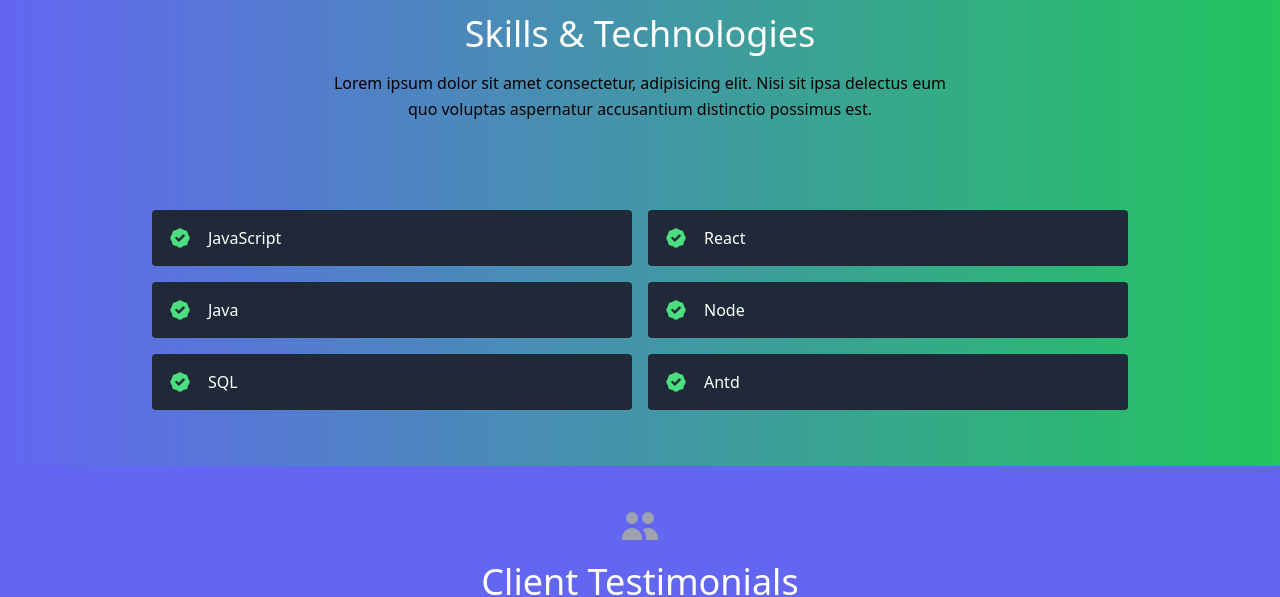
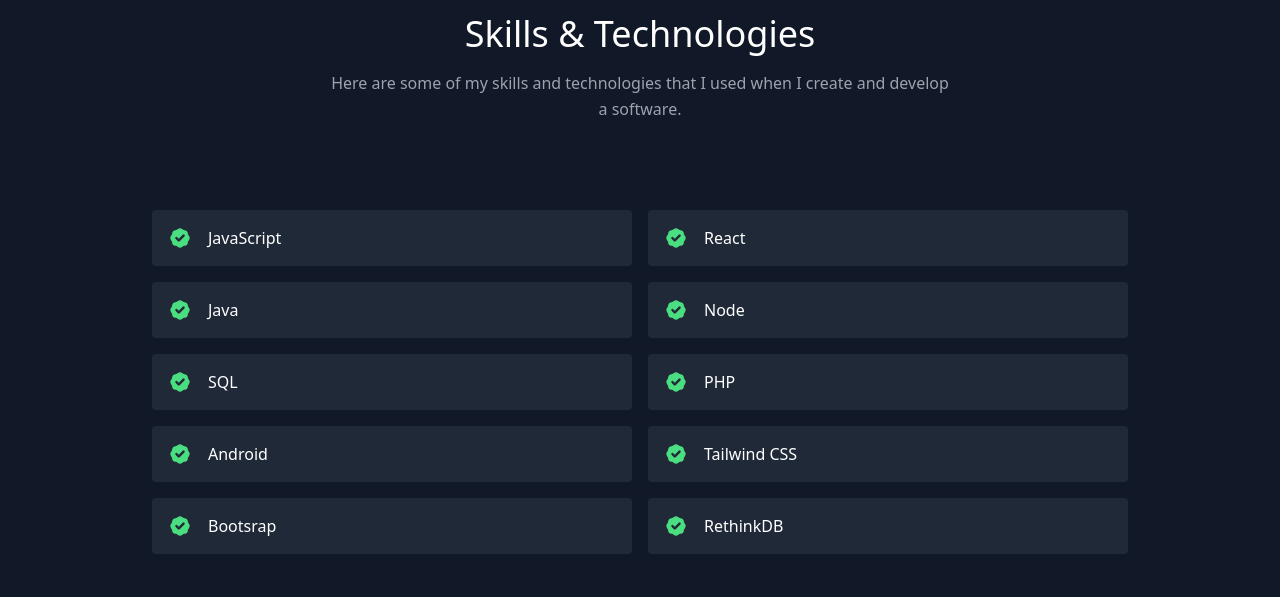
Before and after one commit to CPongaseJr/CPJ-Portfolio, a React (Create React App) app: page / in a window 1280 px wide. Shown: the part 1545-2142 px from the top of the page. Built offline with nearby package versions, Linux system fonts and the light colour scheme.

Commit message:
change color

```diff
--- a/public/index.html
+++ b/public/index.html
@@ -3,14 +3,14 @@
 <html lang="en">
   <head>
     <meta charset="utf-8" />
-    <link rel="icon" href="%PUBLIC_URL%/jayr.png" />
+    <link rel="icon" href="%PUBLIC_URL%/Jayr1.png" />
     <meta name="viewport" content="width=device-width, initial-scale=1" />
     <meta name="theme-color" content="#000000" />
     <meta
       name="description"
       content="Web site created using create-react-app"
     />
-    <link rel="apple-touch-icon" href="%PUBLIC_URL%/logo192.png" />
+    <link rel="apple-touch-icon" href="%PUBLIC_URL%/Jayr1.png" />
     <!--
       manifest.json provides metadata used when your web app is installed on a
       user's mobile device or desktop. See https://developers.google.com/web/fundamentals/web-app-manifest/
--- a/src/Components/Skills.js
+++ b/src/Components/Skills.js
@@ -5,16 +5,14 @@
 export default function Skills() {
     return (
         <section id="skills">
-          <div className="bg-gradient-to-r from-indigo-500 to-green-500 container px-5 py-10 mx-auto">
+          <div className="container px-5 py-10 mx-auto">
             <div className="text-center mb-20">
               <ChipIcon className="w-10 inline-block mb-4" />
               <h1 className="sm:text-4xl text-3xl font-medium title-font text-white mb-4">
                 Skills &amp; Technologies
               </h1>
-              <p className="text-black text-base leading-relaxed xl:w-2/4 lg:w-3/4 mx-auto">
-                Lorem ipsum dolor sit amet consectetur, adipisicing elit. Nisi sit
-                ipsa delectus eum quo voluptas aspernatur accusantium distinctio
-                possimus est.
+              <p className=" text-base leading-relaxed xl:w-2/4 lg:w-3/4 mx-auto">
+               Here are some of my skills and technologies that I used when I create and develop a software.
               </p>
             </div>
             <div className="flex flex-wrap lg:w-4/5 sm:mx-auto sm:mb-2 -mx-2">
--- a/src/Components/Testimonials.js
+++ b/src/Components/Testimonials.js
@@ -1,12 +1,12 @@
 import React from "react";
-import { TerminalIcon, UsersIcon } from "@heroicons/react/solid";
+import { TerminalIcon, UserIcon } from "@heroicons/react/solid";
 import { testimonials } from "../data";
 
 export default function Testimonial() {
     return (
         <section id="testimonials">
           <div className="bg-indigo-500 container px-5 py-10 mx-auto text-center">
-            <UsersIcon className="w-10 inline-block mb-4" />
+            <UserIcon className="w-10 inline-block mb-4" />
             <h1 className="sm:text-4xl text-3xl font-medium title-font text-white mb-12">
               Client Testimonials
             </h1>
--- a/src/data.js
+++ b/src/data.js
@@ -56,5 +56,9 @@
     "Java",
     "Node",
     "SQL",
-    "Antd",
+    "PHP",
+    "Android",
+    "Tailwind CSS",
+    "Bootsrap",
+    "RethinkDB",
   ];
```
